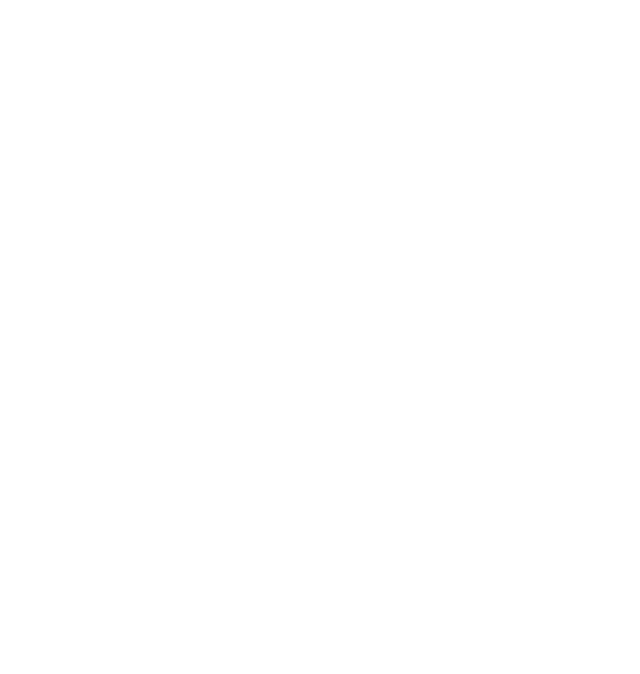
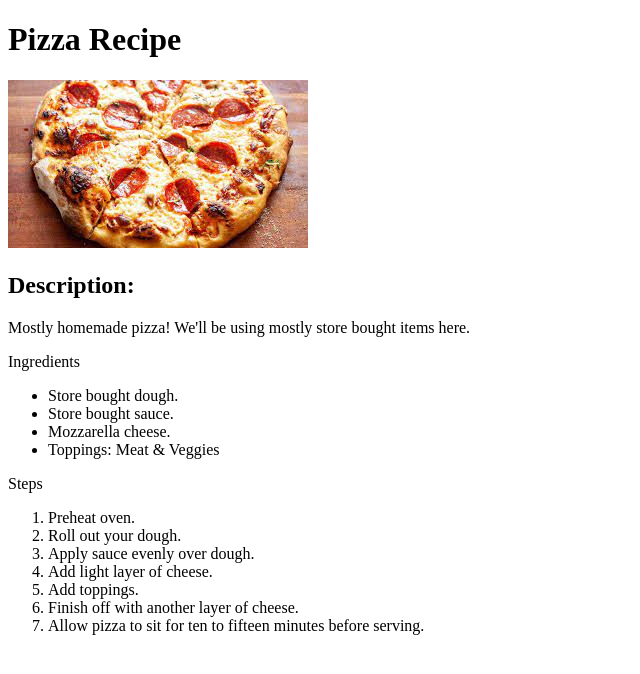
Before and after one commit to Davisivad89/odin-recipes, a plain HTML site: page recipes/pizza.html in a window 1280 px wide. Shown: the whole page, without its empty margins (0-640 px from the left). Drawn offline with Linux system fonts and the light colour scheme.

Commit message:
ADD saved version of pizza and lasagna pages

```diff
--- a/recipes/pizza.html
+++ b/recipes/pizza.html
@@ -0,0 +1,32 @@
+<!DOCTYPE html>
+<html lang="en">
+<head>
+    <meta charset="UTF-8">
+    <meta http-equiv="X-UA-Compatible" content="IE=edge">
+    <meta name="viewport" content="width=device-width, initial-scale=1.0">
+    <title>Document</title>
+</head>
+<body>
+    <h1>Pizza Recipe</h1>
+    <img src="../images/pizza.jpeg">
+    <h2>Description:</h2>
+        <p>Mostly homemade pizza! We'll be using mostly store bought items here.</p>
+        <p>Ingredients</p>
+        <ul>
+            <li>Store bought dough.</li>
+            <li>Store bought sauce.</li>
+            <li>Mozzarella cheese.</li>
+            <li>Toppings: Meat & Veggies</li>
+        </ul>
+        <p>Steps</p>
+        <ol>
+            <li>Preheat oven.</li>
+            <li>Roll out your dough.</li>
+            <li>Apply sauce evenly over dough.</li>
+            <li>Add light layer of cheese.</li>
+            <li>Add toppings.</li>
+            <li>Finish off with another layer of cheese.</li>
+            <li>Allow pizza to sit for ten to fifteen minutes before serving.</li>
+        </ol>
+</body>
+</html>
```
Also changed, not shown: recipes/lasagna.html (+2 -0 lines).
